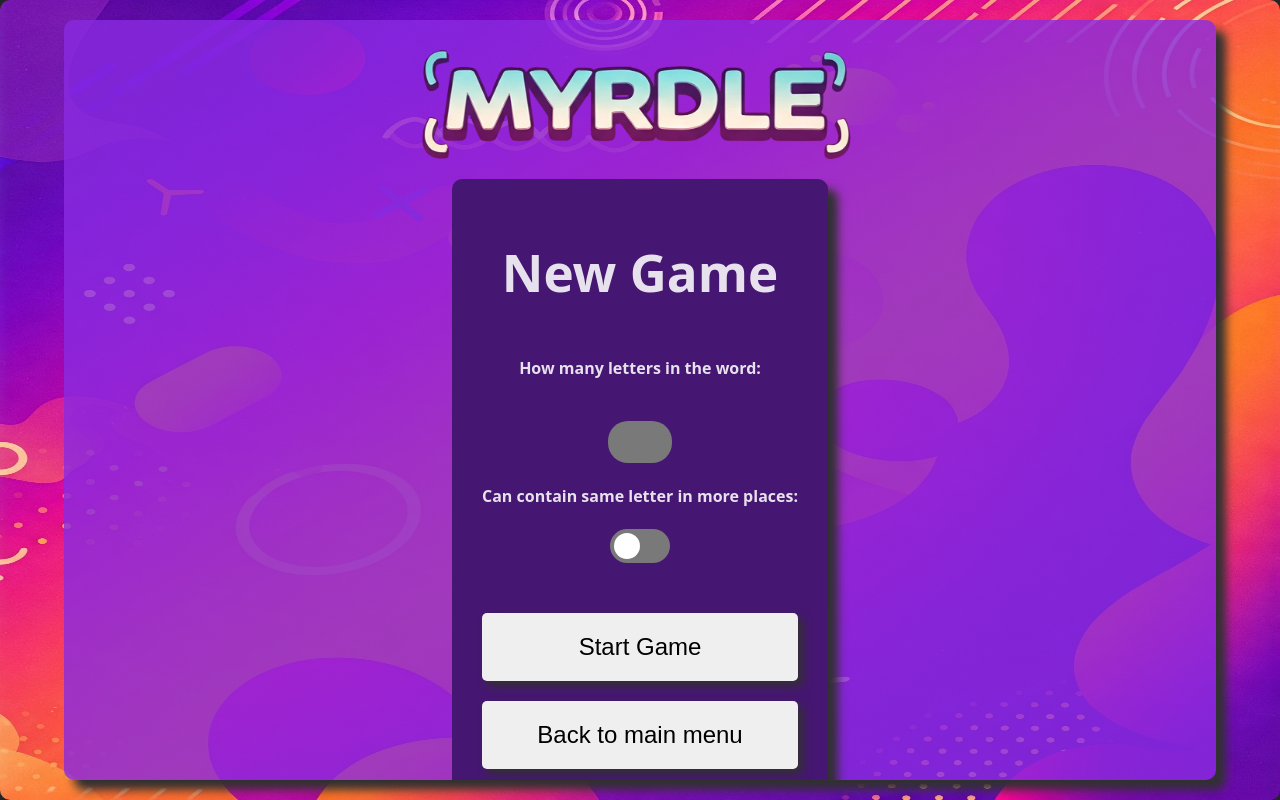
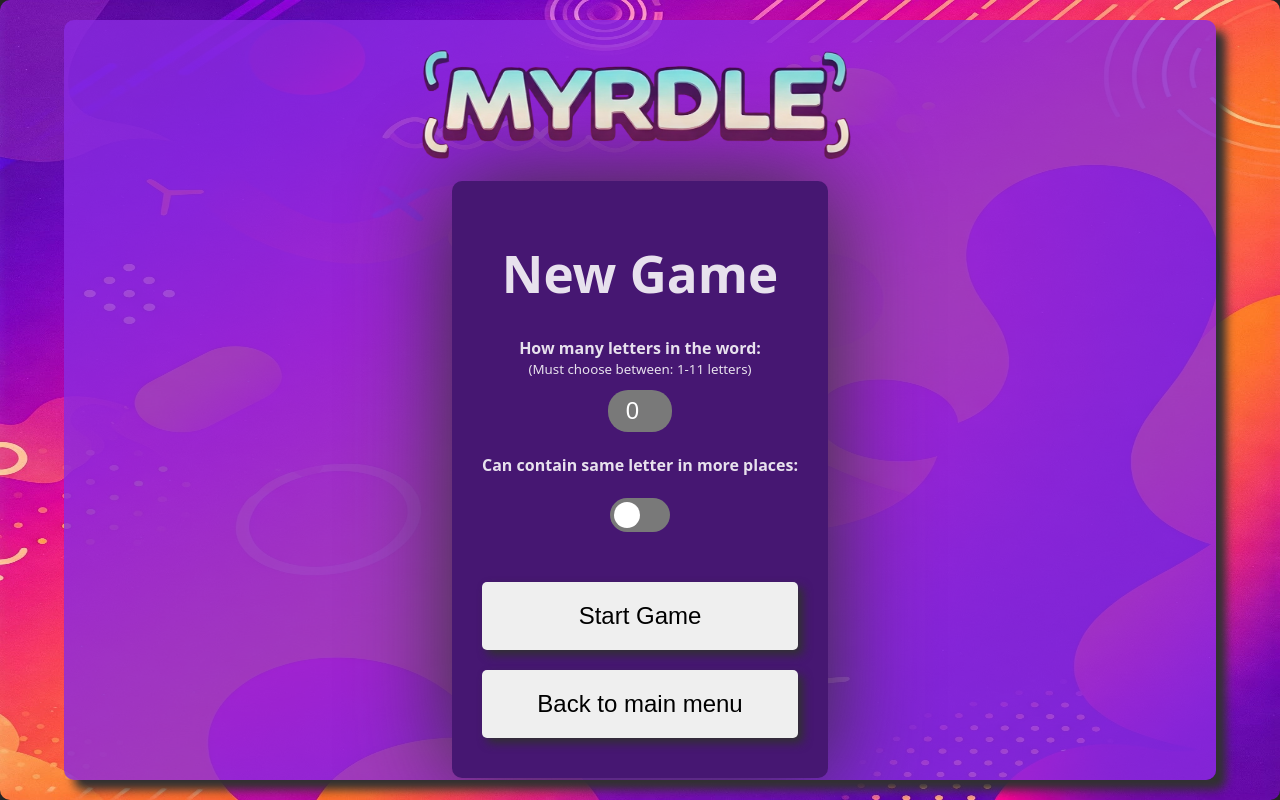
Before and after one commit to RobTrb/react-myrdle, a React (Vite) app: page / in a window 1280 px wide. Both pictures are taken after a click on the button "New Game". Built offline with nearby package versions, Linux system fonts and the light colour scheme.

Commit message:
added game component and finalized the NewGameSetup component.

```diff
--- a/src/App.jsx
+++ b/src/App.jsx
@@ -18,7 +18,8 @@ function App() {
   };
 
   const handleBackToMenu = () => {
-    setIsAboutActive(false)
+    setIsAboutActive(false);
+    setIsGameActive(false);
   };
 
   return (
@@ -29,7 +30,7 @@ function App() {
         {isAboutActive ? (
           <About onBackToMenu={handleBackToMenu} />
         ) : isGameActive ? (
-          <Game />
+          <Game onBackToMenu={handleBackToMenu}/>
         ) : (
           <MainMenu
             onAboutClick={handleAboutClick}
--- a/src/components/Game.jsx
+++ b/src/components/Game.jsx
@@ -1,10 +1,10 @@
 import { useState, StrictMode } from "react";
 import NewGameSetup from "./NewGameSetup";
 
-function Game() {
+function Game({ onBackToMenu }) {
 
     return(
-        <NewGameSetup />
+        <NewGameSetup onBackToMenu={onBackToMenu}/>
     )
 }
 
--- a/src/components/NewGameSetup.jsx
+++ b/src/components/NewGameSetup.jsx
@@ -2,28 +2,60 @@ import "../styles/NewGameSetup.css";
 import { useState } from "react";
 
 export default function NewGameSetup({ onBackToMenu }) {
-  const [error, setError] = useState(false);
-
-  let nrClass = "nrError";
-  if (error) {
-    nrClass += "nrErrorVisible";
-  }
+  const [nrValue, setNrValue] = useState(0);
+  const [letterRepeatValue, setLetterRepeatValue] = useState(false);
+  const rangeOfLetters = letterRepeatValue ? "3-16" : "1-11";
 
   return (
-    //Glöm ej: avsluta påbörjad felhantering för nrInput
     <div className="newGameSetupContainer" alt="Setting up new game">
-      <form className="newGameSetup">
+      <form
+        className="newGameSetup"
+        onSubmit={(ev) => {
+          ev.preventDefault();
+          console.log(nrValue, letterRepeatValue);
+        }}
+      >
         <h1>New Game</h1>
-        <h4>How many letters in the word:</h4>
-        <small className={nrClass}>Must contain a number</small>
-        <input type="number" className="nrInput"></input>
+        <h4 className="howManyLetters">How many letters in the word:</h4>
+        <small className="howManyletters">
+          (Must choose between: {rangeOfLetters} letters)
+        </small>
+
+        <input
+          type="number"
+          className="nrInput"
+          min={rangeOfLetters.split("-")[0]}
+          max={rangeOfLetters.split("-")[1]}
+          value={nrValue}
+          onChange={(ev) => {
+            setNrValue(ev.target.value);
+          }}
+        ></input>
+
         <h4>Can contain same letter in more places:</h4>
         <label className="switch">
-          <input type="checkbox"></input>
+          <input
+            type="checkbox"
+            checked={letterRepeatValue}
+            onChange={(ev) => {
+              setLetterRepeatValue(ev.target.checked);
+            }}
+          ></input>
           <span className="slider round"></span>
         </label>
-        <button className="startGame">Start Game</button>
-        <button onClick={onBackToMenu}>Back to main menu</button>
+
+        <button type="submit" className="startGame">
+          Start Game
+        </button>
+
+        <button
+          onClick={(ev) => {
+            ev.preventDefault();
+            onBackToMenu();
+          }}
+        >
+          Back to main menu
+        </button>
       </form>
     </div>
   );
--- a/src/styles/NewGameSetup.css
+++ b/src/styles/NewGameSetup.css
@@ -3,7 +3,7 @@
     background-color: rgb(70, 23, 114);
     padding: 30px;
     border-radius: 10px;
-    box-shadow: 10px 10px 10px rgb(49, 49, 49);
+    box-shadow: 0px 0px 100px rgb(49, 49, 49);
     max-width: 100%;
   }
 
@@ -13,19 +13,10 @@
     align-items: center;
   }
 
-  .nrError {
-    opacity: 0%;
-    color: red;
-  }
-
-  .nrErrorVisible {
-    opacity: 100%;
-    color: red;
-  }
-
 .nrInput {
   width: 60px;
   height: 40px;
+  margin-top: 10px;
   text-align: center;
   border-radius: 20px;
   color: white;
@@ -95,3 +86,7 @@ input:checked + .slider:before {
 .startGame {
   margin-top: 50px;
 }
+
+.howManyLetters {
+  margin: 0;
+}
```
